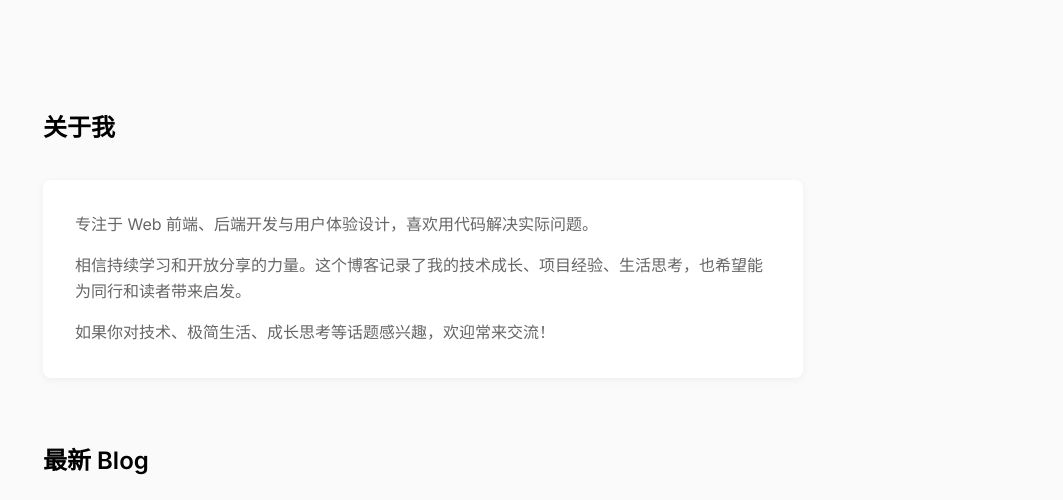
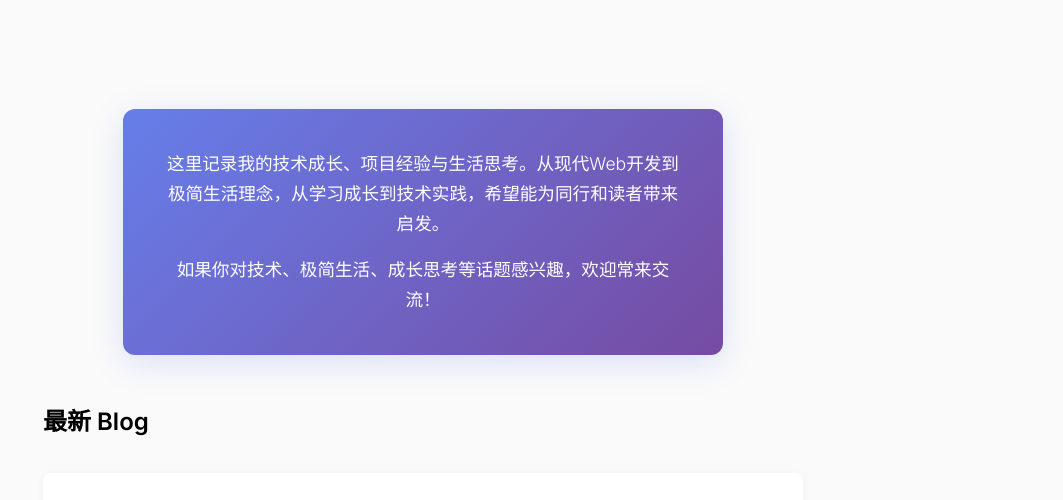
Before and after one commit to Annlihui/my-blog-new, a plain HTML site: page index.html in a window 1280 px wide. Shown: the part 300-800 px from the top of the page, without its empty margins (217-1280 px from the left). Drawn offline with Linux system fonts and the light colour scheme.

Commit message:
feat: 首页博客介绍区块重新设计，渐变背景突出显示，内容更简洁

```diff
--- a/index.html
+++ b/index.html
@@ -25,11 +25,9 @@
                 <h1 class="hero-title">欢迎来到我的博客</h1>
                 <p class="hero-subtitle">你好，我是一名热爱技术和写作的开发者。</p>
             </section>
-            <section class="about">
-                <h2 class="section-title">关于我</h2>
-                <div class="about-content">
-                    <p>专注于 Web 前端、后端开发与用户体验设计，喜欢用代码解决实际问题。</p>
-                    <p>相信持续学习和开放分享的力量。这个博客记录了我的技术成长、项目经验、生活思考，也希望能为同行和读者带来启发。</p>
+            <section class="blog-intro">
+                <div class="blog-intro-content">
+                    <p>这里记录我的技术成长、项目经验与生活思考。从现代Web开发到极简生活理念，从学习成长到技术实践，希望能为同行和读者带来启发。</p>
                     <p>如果你对技术、极简生活、成长思考等话题感兴趣，欢迎常来交流！</p>
                 </div>
             </section>
--- a/styles.css
+++ b/styles.css
@@ -159,6 +159,34 @@ body {
     margin-bottom: 0;
 }
 
+/* 博客介绍区域 */
+.blog-intro {
+    margin-bottom: 3rem;
+    text-align: center;
+}
+
+.blog-intro-content {
+    background: linear-gradient(135deg, #667eea 0%, #764ba2 100%);
+    color: white;
+    padding: 2.5rem;
+    border-radius: 12px;
+    box-shadow: 0 8px 32px rgba(102, 126, 234, 0.2);
+    max-width: 600px;
+    margin: 0 auto;
+}
+
+.blog-intro-content p {
+    margin-bottom: 1rem;
+    font-size: 1.1rem;
+    line-height: 1.7;
+    font-weight: 300;
+}
+
+.blog-intro-content p:last-child {
+    margin-bottom: 0;
+    font-weight: 400;
+}
+
 /* 页脚 */
 .footer {
     text-align: center;
@@ -185,6 +213,15 @@ body {
     .post-card {
         padding: 1.5rem;
     }
+
+    .blog-intro-content {
+        padding: 2rem;
+        margin: 0 1rem;
+    }
+
+    .blog-intro-content p {
+        font-size: 1rem;
+    }
 }
 
 @media (max-width: 480px) {
```
